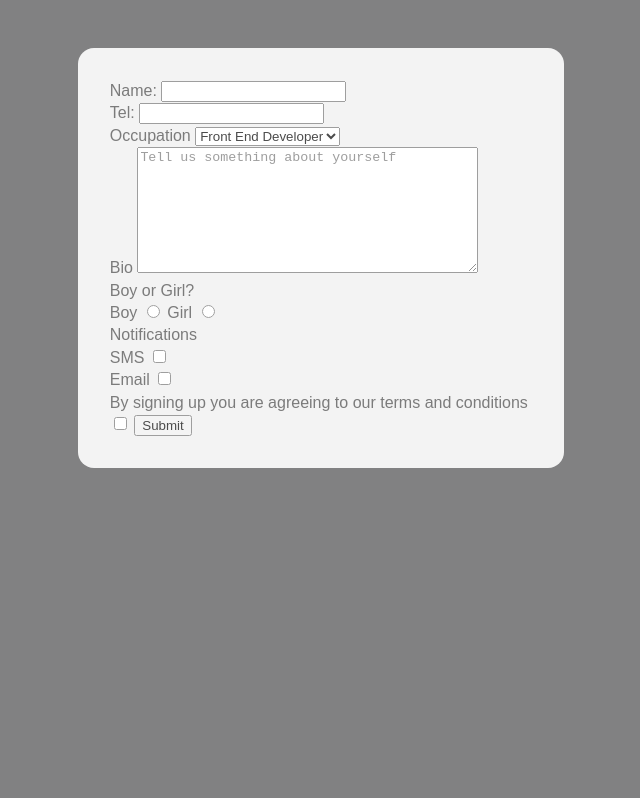
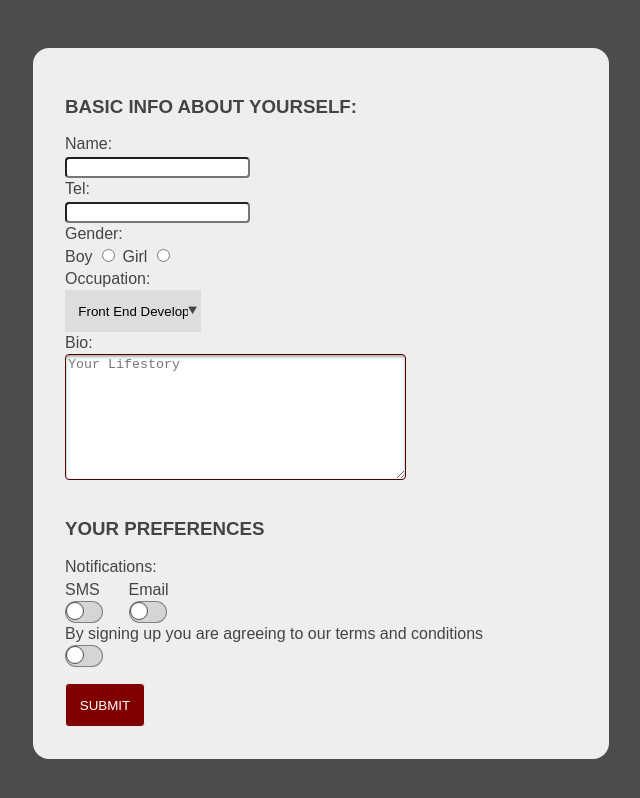
Before and after one commit to timhooker/tiy-form, a website: page index.html in a window 1280 px wide. Shown: the whole page, without its empty margins (319-959 px from the left). Drawn offline with Linux system fonts and the light colour scheme.

Commit message:
changed text boxes to toggle switches and made a few other changes. Not happy with the styling

```diff
--- a/css/main.css
+++ b/css/main.css
@@ -1,6 +1,3 @@
-/*
-  TODO: put your CSS here...
-*/
 body {
     font-family: sans-serif;
     line-height: 1.4em;
@@ -18,6 +15,10 @@ h5, h6 {
   font-weight: bolder
 }
 
+h3 {
+  text-transform: uppercase;
+}
+
 p {
   line-height: 1.4em;
   margin-bottom: 1em;
@@ -28,9 +29,22 @@ a {
   text-decoration: none;
 }
 
+@font-face {
+  font-family: 'web-icons';
+  src: url('../fonts/web-icons.eot?98661613');
+  src: url('../fonts/web-icons.eot?98661613#iefix') format('embedded-opentype'),
+  url('../fonts/web-icons.woff?98661613') format('woff'),
+  url('../fonts/web-icons.ttf?98661613') format('truetype'),
+  url('../fonts/web-icons.svg?98661613#web-icons') format('svg');
+  font-weight: normal;
+  font-style: normal;
+}
+
+/*Styling the PopUp*/
+
 .user-form {
   display: block;
-  width: 33%;
+  width: 40%;
   margin: 3em auto;
   background-color: #eee;
   z-index: 5000;
@@ -44,7 +58,142 @@ a {
   left: 0;
   right: 0;
   bottom: 0;
-  background-color: #4c4c4e;
-  opacity: .7;
+  background-color: rgba(0, 0, 0, .7);
   z-index: 4000;
 }
+
+/*Styling the Form Elements*/
+
+input,
+textarea,
+select,
+button {
+  border-radius: .3em;
+}
+
+textarea {
+  border: 1px solid #500000;
+  box-shadow: 0px 2px 3px 0 #aaa inset;
+
+}
+
+
+select {
+  -webkit-appearance: none;
+  background-color: transparent;
+  overflow: visible;
+  padding: 1em;
+  width: 100%;
+  z-index: 500;
+  width: 8.5rem;
+  border: none;
+}
+
+.select {
+  border: 0;
+  border-radius: 0;
+  background-color: #ddd;
+  line-height: 1;
+  position: relative;
+  display: inline-block;
+}
+
+select:focus {
+  outline: none;
+}
+
+.select:before {
+  content:"\e801";
+  font-family: 'web-icons';
+  position: absolute;
+  right: .25em;
+  top: .75em;
+}
+
+input.radio {
+  border: 0;
+}
+
+input.checkbox {
+  opacity: 0;
+}
+
+input.checkbox + div {
+  vertical-align: middle;
+  width: 2.25em;	height: 1.25em;
+  border: 1px solid rgba(0,0,0,.4);
+  border-radius: 999px;
+  background-color: rgba(0, 0, 0, 0.1);
+  -webkit-transition-duration: .4s;
+  -webkit-transition-property: background-color, box-shadow;
+  box-shadow: inset 0 0 0 0px rgba(0,0,0,0.4);
+}
+
+input.checkbox + div > div {
+  height: 1em;
+  width: 1em;
+  border: 1px solid #4c4c4e;
+  background-color: #fff;
+  border-radius: 1em;
+  transition-duration: .2s;
+}
+
+input.checkbox:checked + div > div {
+  -webkit-transform: translate3d(1em, 0, 0);
+  -moz-transform: translate3d(1em, 0, 0);
+}
+
+input.checkbox:checked + div {
+  background-position: 0 0;
+  background-color: #3b89ec;
+  border: 1px solid #0e62cd;
+  box-shadow: inset 0 0 0 10px rgba(59,137,259,1);
+}
+
+input.checkbox:focus {
+  outline: none;
+}
+
+input.checkbox:checked {
+  background-color: red;
+}
+input.checkbox:before {
+  content: "no";
+}
+
+input.checkbox:checked:before {
+  content: "yes";
+  box-sizing: border-box;
+  background-color: white;
+  border: 1px solid red;
+  border-radius: 1rem;
+}
+
+label label {
+  display: inline-block;
+}
+
+fieldset {
+  margin-bottom: 1em;
+}
+
+button {
+  background: #800000;
+  color: #fff;
+  border: 1px solid #eee;
+  padding: 1em;
+}
+
+button:active {
+  font-weight: bold;
+  font-color: #8000;
+  background-color: #400000;
+  box-shadow: 0;
+}
+
+button.submit {
+  display: inline-block;
+  width: 6em;
+  margin: 0 auto;
+  text-align: center;
+}
--- a/index.html
+++ b/index.html
@@ -11,45 +11,57 @@
   <div class="popUp">
     <div class="user-form">
       <form method="post">
-        <label>Name:
-          <input type="text" name="user_name">
+        <fieldset>
+          <legend><h3>Basic info about yourself:</h3></legend>
+          <label>Name:<br>
+            <input class="text_input" type="text" name="user_name">
           </label><br>
-        <label>Tel:
-          <input type="tel:" name="user_phone">
+          <label>Tel:<br>
+            <input class="tel_input" type="tel:" name="user_phone">
           </label><br>
-        <label>Occupation
-          <select name="job">
+          <label>Gender:<br>
+            <label>Boy
+              <input class="radio" type="radio" name="user_gender" value="male">
+            </label>
+            <label>Girl
+              <input class="radio" type="radio" name="user_gender" value="male">
+            </label>
+          </label><br>
+          <label>Occupation:<br>
+            <div class="select">
+              <select id="select" name="job" /><div>
                 <option>Front End Developer</option>
                 <option>Ruby Developer</option>
                 <option>Python Developer</option>
                 <option>Web Designer</option>
               </select>
+            </div>
+          </label><br>
+          <label>Bio:<br>
+            <textarea placeholder="Your Lifestory" name="user_bio" rows="8" cols="40"></textarea>
           </label>
-        <br>
-        <label>Bio
-          <textarea placeholder="Tell us something about yourself" name="user_bio" rows="8" cols="40"></textarea>
-        </label><br>
-        <label>Boy or Girl?<br>
-          <label>Boy
-            <input type="radio" name="user_gender" value="male">
+        </fieldset>
+        <fieldset><h3>Your Preferences</h3>
+          <label>Notifications:<br>
+            <label>SMS
+              <input class="checkbox" type="checkbox" name="user_notifications" value="sub_text" />
+              <div><div>
+              </div></div>
             </label>
-          <label>Girl
-            <input type="radio" name="user_gender" value="male">
-          </label>
-        </label><br>
-        <label>Notifications<br>
-          <label>SMS
-            <input type="checkbox" name="user_notifications" value="sub_text">
-          </label><br>
             <label>Email
-            <input type="checkbox" name="user_notifications" value="sub_email">
+              <input class="checkbox" type="checkbox" name="user_notifications" value="sub_email">
+              <div><div>
+              </div></div>
             </label>
           </label><br>
           <label>
-          By signing up you are agreeing to our terms and conditions<br>
-          <input type="checkbox" name="terms" value="accepted">
+            By signing up you are agreeing to our terms and conditions
+            <input class="checkbox" type="checkbox" name="terms" value="accepted">
+            <div><div>
+            </div></div>
           </label>
-        <button type="submit">Submit</button>
+        </fieldset>
+        <button class="submit" type="submit">SUBMIT</button>
       </form>
     </div>
   </div>
```
Also changed, not shown: fonts/web-icons.ttf (added), fonts/web-icons.woff (added), 2 other files. Lines whose indentation alone changed are shown as unchanged.
